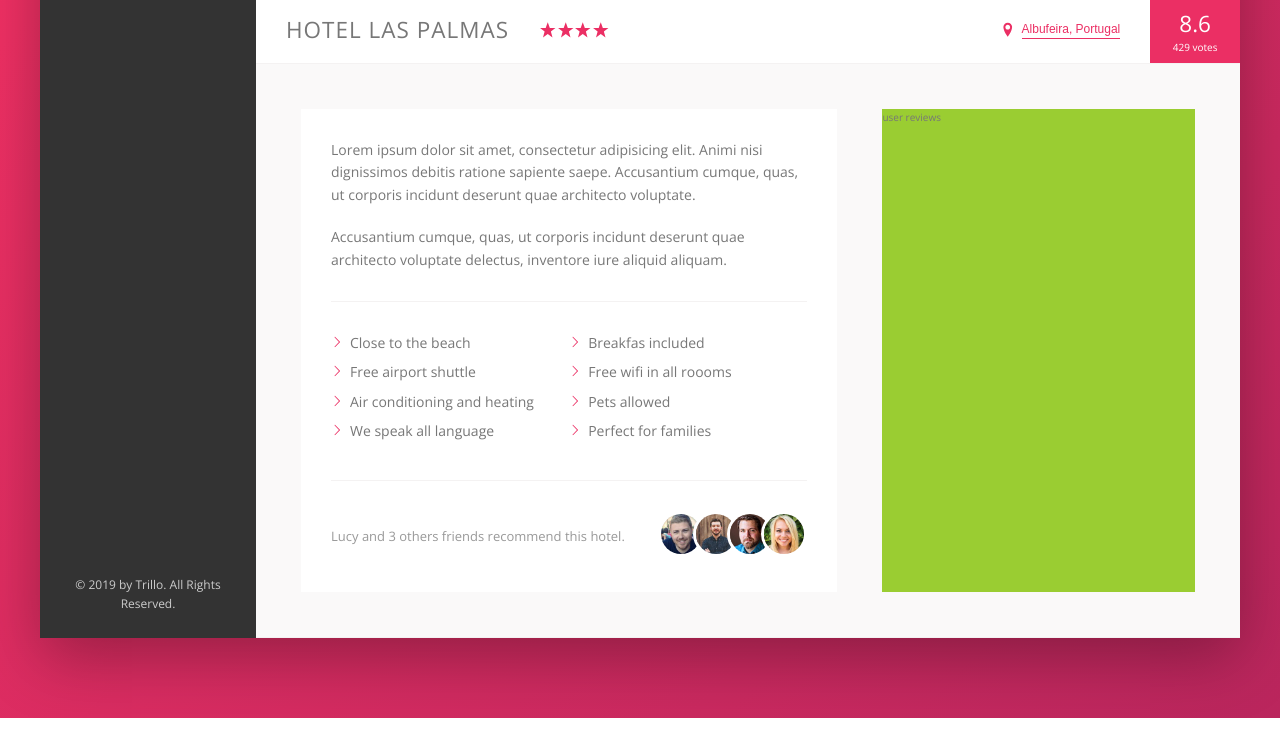
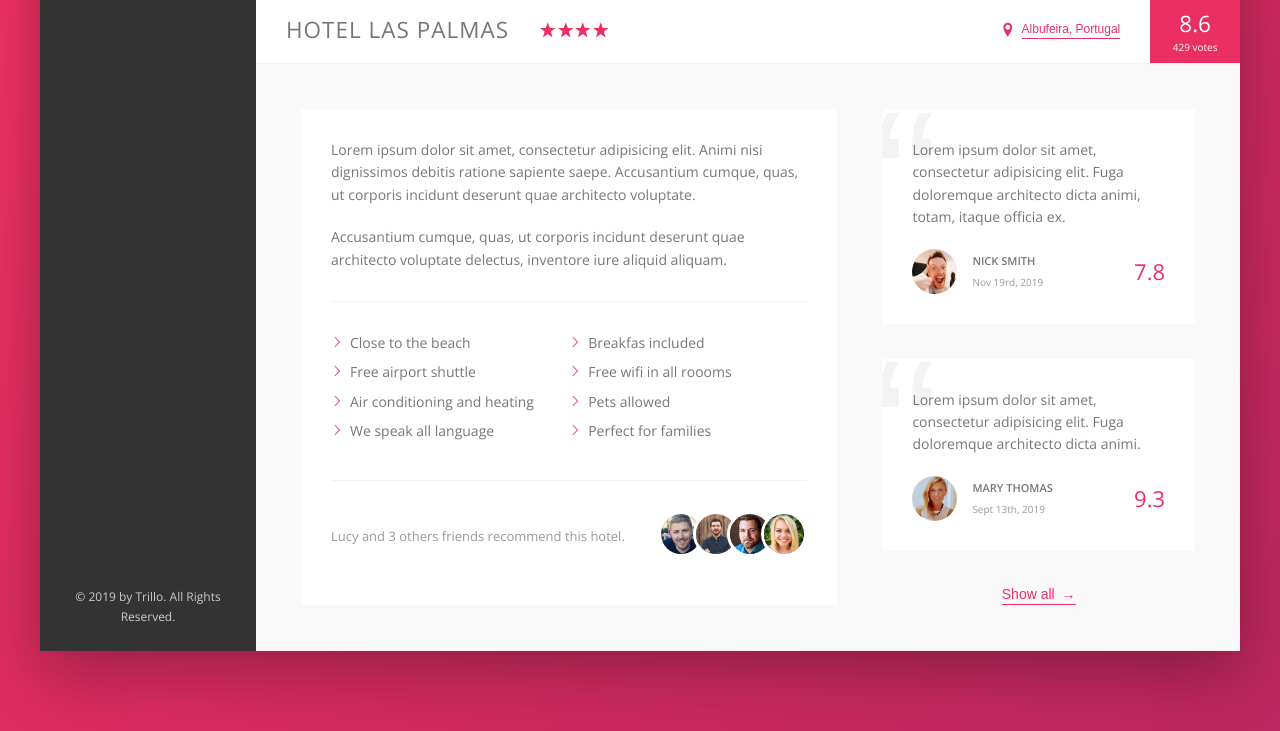
Before and after one commit to robson-muniz/trillo, a website: page index.html in a window 1280 px wide. Shown: the part 538-1269 px from the top of the page. Drawn offline with nearby package versions, Linux system fonts and the light colour scheme.

Commit message:
Build the User Review Section: Use flexbox for alignment

```diff
--- a/index.html
+++ b/index.html
@@ -171,7 +171,38 @@
                         </div>
 
                         <div class="user-reviews">
-                            user reviews
+                           <figure class="review">
+                               <blockquote class="review__text">
+                                Lorem ipsum dolor sit amet, consectetur adipisicing elit. Fuga doloremque architecto dicta animi, totam, itaque officia
+                                ex.
+                               </blockquote>
+                               <figcaption class="review__user">
+                                   <img src="img/user-1.jpg" alt="User 1" class="review__photo">
+                                   <div class="review__user-box">
+                                       <p class="review__user-name">Nick Smith</p>
+                                       <p class="review__user-date">Nov 19rd, 2019</p>
+                                   </div>
+                                   <div class="review__rating">7.8</div>
+                               </figcaption>
+                           </figure>
+
+                        <figure class="review">
+                            <blockquote class="review__text">
+                                Lorem ipsum dolor sit amet, consectetur adipisicing elit. Fuga doloremque architecto dicta
+                                animi.
+                            </blockquote>
+                            <figcaption class="review__user">
+                                <img src="img/user-2.jpg" alt="User 2" class="review__photo">
+                                <div class="review__user-box">
+                                    <p class="review__user-name">Mary Thomas</p>
+                                    <p class="review__user-date">Sept 13th, 2019</p>
+                                </div>
+                                <div class="review__rating">9.3</div>
+                            </figcaption>
+                        </figure>
+
+                        <button class="btn-inline">Show all <span>&rarr;</span></button>
+
                         </div>
                     </div>
 
--- a/sass/_components.scss
+++ b/sass/_components.scss
@@ -271,8 +271,17 @@
 	cursor: pointer;
 	transition: all .2s;
 
+	& span {
+		margin-left: 3px;
+		transition: margin-left .2s;
+	}
+
 	&:hover {
 		color: var(--color-grey-dark-1);
+
+		span {
+			margin-left: 8px;
+		}
 	}
 
 	&:focus {
@@ -367,3 +376,66 @@
 		}
 	}
 }
+
+////////////////////////////////////////////////
+///////Recommend
+.review {
+	background-color: #fff;
+	box-shadow: var(--shadow-light);
+	padding: 3rem;
+	margin-bottom: 3.5rem;
+	position: relative;
+	overflow: hidden;
+
+	&__text {
+		margin-bottom: 2rem;
+		z-index: 10;
+		position: relative;
+	}
+
+	&__user {
+		display: flex;
+		align-items: center;
+	}
+
+	&__photo {
+		height: 4.5rem;
+		width: 4.5rem;
+		border-radius: 50%;
+		margin-right: 1.5rem;
+	}
+
+	&__user-box {
+		margin-right: auto;
+	}
+
+	&__user-name {
+		font-size: 1.1rem;
+		font-weight: 600;
+		text-transform: uppercase;
+		margin-bottom: .4rem;
+	}
+
+	&__user-date {
+		font-size: 1rem;
+		color: var(--color-grey-dark-3);
+	}
+
+	&__rating {
+		color: var(--color-primary);
+		font-size: 2.2rem;
+		font-weight: 300;
+	}
+
+	&::before {
+		content: "\201C";
+		position: absolute;
+		top: -2.75rem;
+		left: -1rem;
+		line-height: 1;
+		font-size: 20rem;
+		color: var(--color-grey-light-2);
+		font-family: sans-serif;
+		z-index: 1;
+	}
+}
--- a/sass/_layout.scss
+++ b/sass/_layout.scss
@@ -37,6 +37,7 @@
 }
 
 .detail {
+	font-size: 1.4rem;
 	display: flex;
 	padding: 4.5rem;
 	background-color: var(--color-grey-light-1);
@@ -44,7 +45,6 @@
 }
 
 .description {
-	font-size: 1.4rem;
 	background-color: #fff;
 	box-shadow: var(--shadow-light);
 	padding: 3rem;
@@ -53,6 +53,8 @@
 }
 
 .user-reviews {
-	background-color: yellowgreen;
 	flex: 1;
+	display: flex;
+	flex-direction: column;
+	align-items: center;
 }
```
Also changed, not shown: css/style.css. Lines whose indentation alone changed are shown as unchanged.
